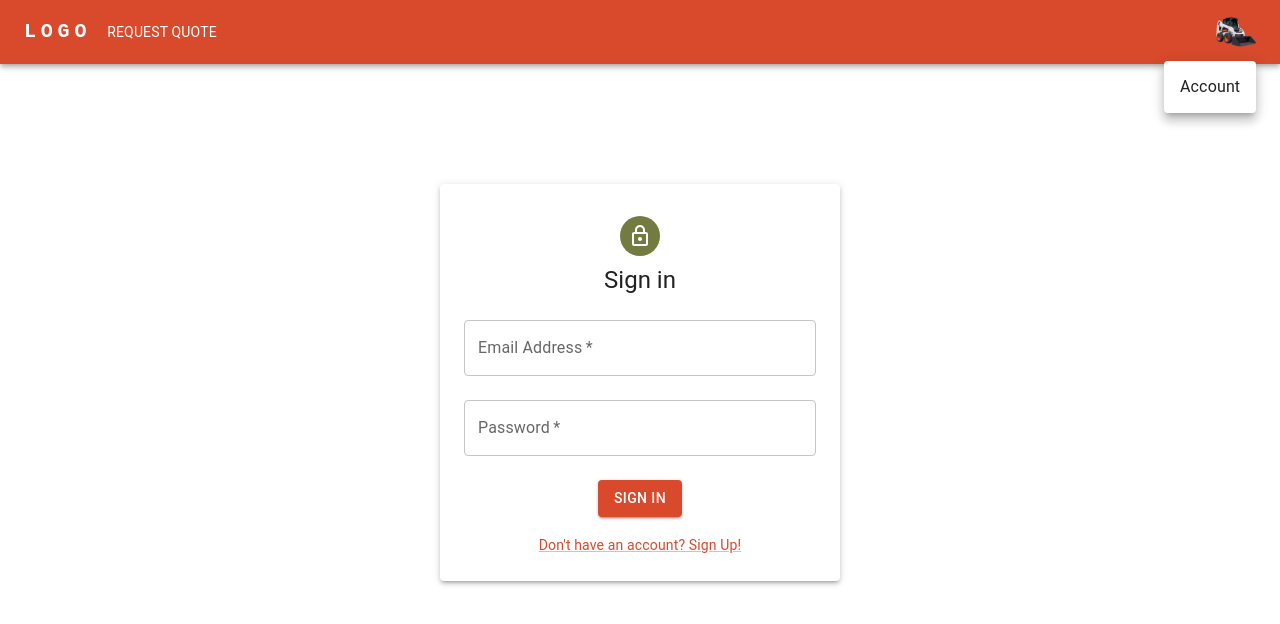
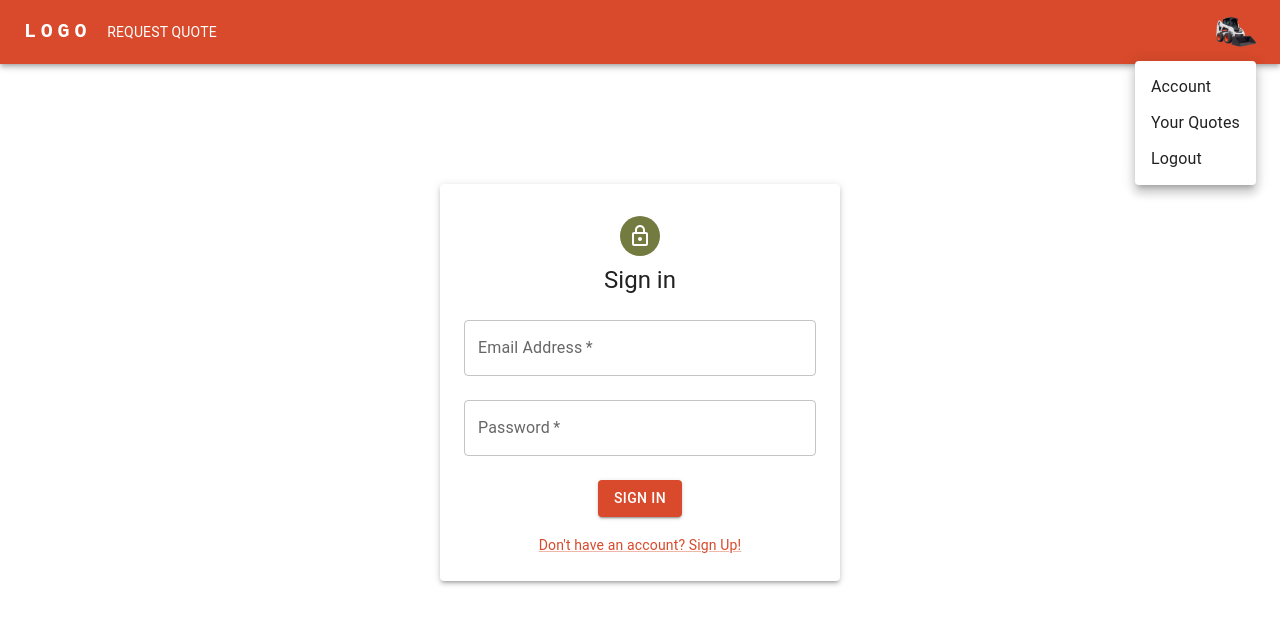
Before and after one commit to natr104/bobcat-hire, a React (Create React App) app: page /login in a window 1280 px wide. Both pictures are taken after a click on the button "Open settings". Shown: the top 624 px of the page. Built offline with nearby package versions, Linux system fonts and the light colour scheme.

Commit message:
logout functionality

```diff
--- a/src/components/Navbar.jsx
+++ b/src/components/Navbar.jsx
@@ -8,13 +8,12 @@ import Menu from '@mui/material/Menu';
 import MenuIcon from '@mui/icons-material/Menu';
 import Container from '@mui/material/Container';
 import Avatar from '@mui/material/Avatar';
-import Button from '@mui/material/Button';
 import Tooltip from '@mui/material/Tooltip';
 import MenuItem from '@mui/material/MenuItem';
 import { Link as RouterLink } from 'react-router-dom'
 import { Link } from '@mui/material';
-// import Link from '@mui/material/Link';
-
+import { useDispatch } from 'react-redux';
+import { logout } from '../actions/auth';
 
 const pages = ['Services', 'Request Quote', 'Contact Us'];
 const settings = ['Account', 'Your Quotes', 'Logout'];
@@ -22,6 +21,12 @@ const settings = ['Account', 'Your Quotes', 'Logout'];
 const Navbar = () => {
   const [anchorElNav, setAnchorElNav] = React.useState(null);
   const [anchorElUser, setAnchorElUser] = React.useState(null);
+
+  const dispatch = useDispatch();
+
+  const logOut = () => {
+    dispatch(logout());
+  };
 
   const handleOpenNavMenu = (event) => {
     setAnchorElNav(event.currentTarget);
@@ -143,7 +148,12 @@ const Navbar = () => {
               <Link component={RouterLink} to='/profile' textAlign="center" color="inherit" underline="none">
                 <MenuItem key={'Account'} onClick={handleCloseUserMenu}>Account</MenuItem>
               </Link>
-
+              <Link component={RouterLink} to='/' textAlign="center" color="inherit" underline="none">
+                <MenuItem key={'Your Quotes'} onClick={handleCloseUserMenu}>Your Quotes</MenuItem>
+              </Link>
+              <Link component={RouterLink} to='/login' textAlign="center" color="inherit" underline="none">
+                <MenuItem key={'Logout'} onClick={logOut}>Logout</MenuItem>
+              </Link>
             </Menu>
           </Box>
         </Toolbar>
--- a/src/services/auth-service.js
+++ b/src/services/auth-service.js
@@ -19,13 +19,15 @@ const login = (email, password) => {
     .then((response) => {
       console.log(response)
       if (response.data.jwt) {
-        localStorage.setItem("user", JSON.stringify(response.data));
+        localStorage.setItem("user", JSON.stringify(response.data.user));
+        localStorage.setItem("jwt", JSON.stringify(response.data.jwt));
       }
       return response.data;
     });
 };
 const logout = () => {
   localStorage.removeItem("user");
+  localStorage.removeItem("jwt");
 };
 export default {
   register,
```
